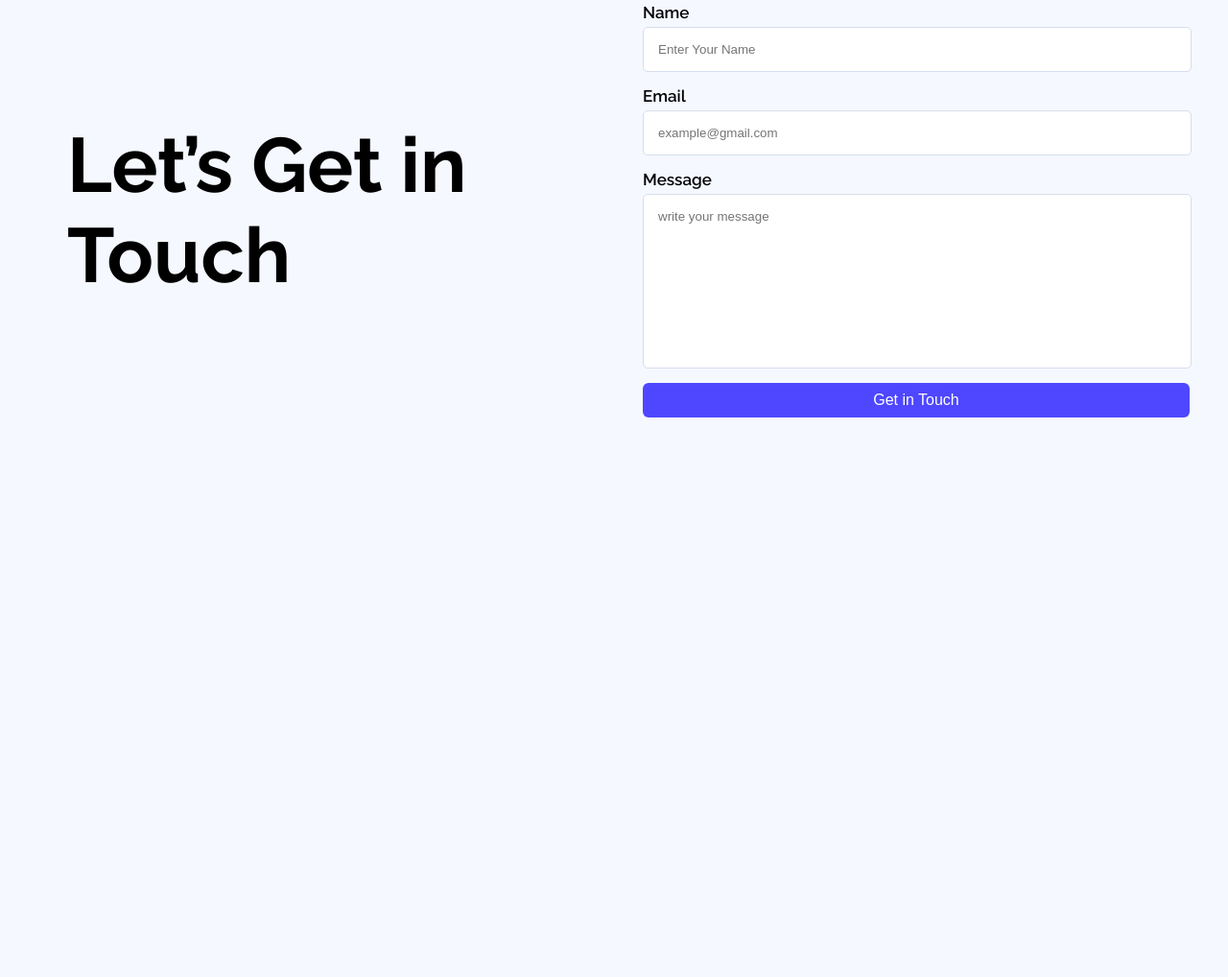
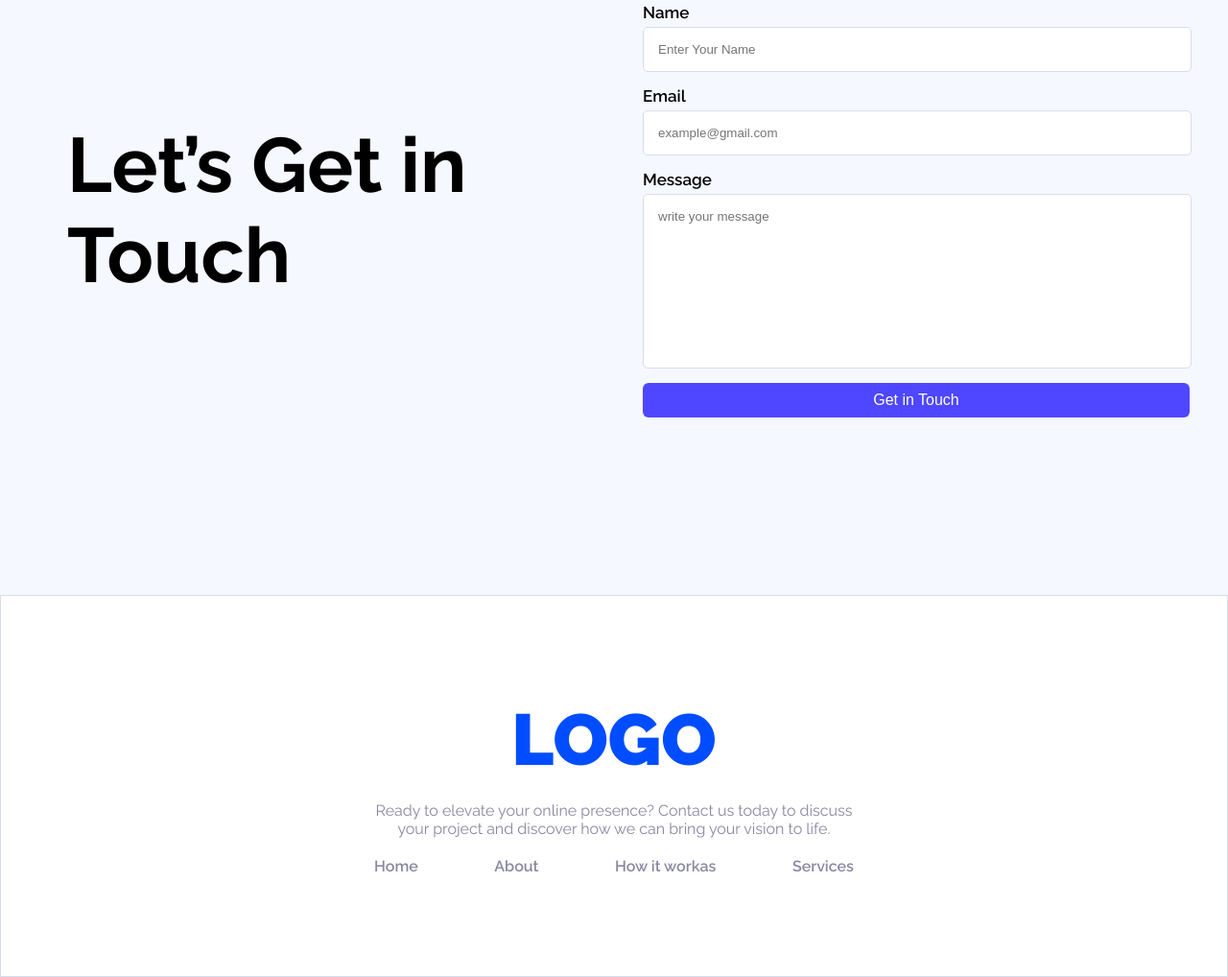
Before and after one commit to mohyminulislam-mi/Assignment-1, a plain HTML site: page index.html in a window 1280 px wide. Shown: the part 2713-3731 px from the top of the page at 96% size. Before the commit the page ends 3333 px from the top, so only its background shows below. Drawn offline with Linux system fonts and the light colour scheme.

Commit message:
Footer design complete

```diff
--- a/index.html
+++ b/index.html
@@ -129,7 +129,6 @@
                             </div>
                         </div>
                     </div>
-
                 </div>
                 </div>
         <!-- (ready webflow section) start here -->
@@ -156,13 +155,27 @@
                         <label for="message">Message</label>
                         <textarea name="message" cols="75" rows="10" id="message" placeholder="write your message"></textarea>
                     <button class="btn" type="submit" value="submit">Get in Touch</button>
-
                     </form>
                 </div>
             </div>
         </section>
     </main>
     <!-- footer start hare -->
-    <footer></footer>
+    <footer >
+        <div class="container">
+        <div class="footer-wrap">
+            <h1>LOGO</h1>
+            <p>Ready to elevate your online presence? Contact us today to discuss your project and discover how we can bring your vision to life.</p>
+            <div class="footer-link">
+                <ul class="display-flex">
+                    <li><a href="#">Home</a></li>
+                    <li><a href="#">About</a></li>
+                    <li><a href="#">How it workas</a></li>
+                    <li><a href="#">Services</a></li>
+                </ul>
+            </div>
+        </div>
+    </div>
+    </footer>
 </body>
 </html>
--- a/style.css
+++ b/style.css
@@ -216,3 +216,37 @@ form label {
     font-size: 17px;
     font-weight: 600;
 }
+
+/*------------- footer start hare----- */
+footer{
+    padding: 100px 0;
+    background-color: white;
+    text-align: center;
+    border: 1px solid #D6DDED;
+}
+.footer-wrap {
+    width: 500px;
+    margin: auto;
+}
+.footer-wrap img {
+    width: 201px;
+}
+
+.footer-wrap p {
+    padding: 20px 0;
+    color: #8987A1;
+}
+ul li a {
+    text-decoration: none;
+    color: #8987A1;
+    font-weight: 600;
+}
+ul li{
+    list-style: none;
+}
+
+.footer-wrap h1 {
+    font-size: 75px;
+    font-weight: 900;
+    color: #004DFF;
+}
```
Lines whose indentation alone changed are shown as unchanged.
